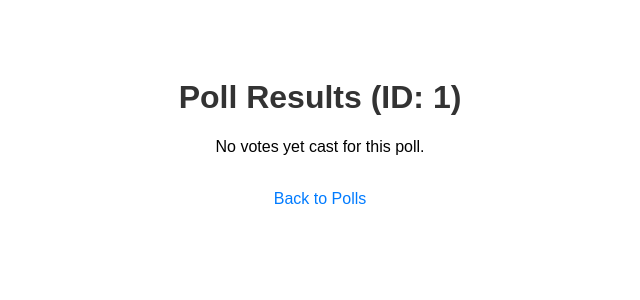
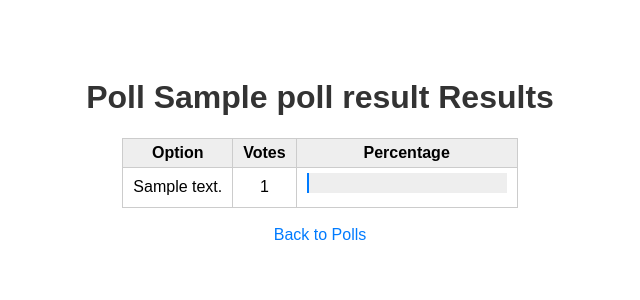
Before and after one commit to RococoCoding/python-poll, a Flask app: page /poll_results/1 in a window 1280 px wide. Shown: the top 300 px of the page, without its empty margins (320-960 px from the left). Run offline with Flask 3, Linux system fonts and the light colour scheme; a database or web service that is not in the repository returns one stand-in record (values such as "Sample title"); some libraries are stand-ins or nearby versions.

Commit message:
Clean up so everything's working

```diff
--- a/app.py
+++ b/app.py
@@ -40,9 +40,8 @@ def create_poll():
 
 @app.route("/polls")
 def polls():
-    polls = database.get_polls(connection)
-    print(polls)
-    return render_template("polls.html", polls=polls)
+    returned_polls = database.get_polls(connection)
+    return render_template("polls.html", polls=returned_polls)
 
 
 @app.route("/vote/<int:poll_id>", methods=["GET", "POST"])
@@ -63,8 +62,7 @@ def poll_results(poll_id):
         poll_and_votes = database.get_poll_and_vote_results(connection, poll_id)
     except DivisionByZero:
         poll_and_votes = []
-
-    return render_template("poll_results.html", poll_id=poll_id, results=poll_and_votes)
+    return render_template("poll_results.html", poll_id=poll_id, poll_title=poll_and_votes[0][0], results=poll_and_votes)
 
 
 if __name__ == "__main__":
--- a/database.py
+++ b/database.py
@@ -6,17 +6,33 @@ CREATE_OPTIONS = """CREATE TABLE IF NOT EXISTS options
 (id SERIAL PRIMARY KEY, option_text TEXT, poll_id INTEGER, FOREIGN KEY(poll_id) REFERENCES polls (id));"""
 CREATE_VOTES = """CREATE TABLE IF NOT EXISTS votes
 (username TEXT, option_id INTEGER, FOREIGN KEY(option_id) REFERENCES options (id));"""
-
+CREATE_VIEW_POLL_RESULTS = """CREATE VIEW poll_results AS
+SELECT
+    p.id AS poll_id,
+    p.title AS poll_title,
+    o.option_text,
+    COUNT(v.option_id) AS vote_count,
+    (COUNT(v.option_id) * 100.0 / SUM(COUNT(v.option_id)) OVER (PARTITION BY p.id)) AS vote_percentage
+FROM polls p
+JOIN options o ON p.id = o.poll_id
+LEFT JOIN votes v ON o.id = v.option_id
+GROUP BY p.id, p.title, o.option_text;
+"""
 
 SELECT_ALL_POLLS = "SELECT * FROM polls ORDER BY id DESC;"
-SELECT_POLL_WITH_OPTIONS = """SELECT * FROM polls
+SELECT_POLL_WITH_OPTIONS = """SELECT options.id, option_text FROM polls
 JOIN options ON polls.id = options.poll_id
 WHERE polls.id = %s;"""
+SELECT_POLL_WITH_RESULTS = """SELECT poll_title, option_text, vote_count, vote_percentage
+FROM poll_results
+WHERE poll_id = %s"""
+
 SELECT_LATEST_POLL = """SELECT * FROM polls
 JOIN options ON polls.id = options.poll_id
 WHERE polls.id = (
     SELECT id FROM polls ORDER BY id DESC LIMIT 1
 );"""
+SELECT_RANDOM_VOTE = "SELECT * FROM votes WHERE option_id = %s ORDER BY RANDOM() LIMIT 1"
 
 INSERT_POLL_RETURN_ID = "INSERT INTO polls (title, owner_username) VALUES (%s, %s) RETURNING id;"
 INSERT_OPTION = "INSERT INTO options (option_text, poll_id) VALUES %s;"
@@ -29,6 +45,7 @@ def create_tables(connection):
             cursor.execute(CREATE_POLLS)
             cursor.execute(CREATE_OPTIONS)
             cursor.execute(CREATE_VOTES)
+            # cursor.execute(CREATE_VIEW_POLL_RESULTS)
 
 
 def get_polls(connection):
@@ -55,13 +72,15 @@ def get_poll_details(connection, poll_id):
 def get_poll_and_vote_results(connection, poll_id):
     with connection:
         with connection.cursor() as cursor:
-            pass
+            cursor.execute(SELECT_POLL_WITH_RESULTS, (poll_id,))
+            return cursor.fetchall()
 
 
 def get_random_poll_vote(connection, option_id):
     with connection:
         with connection.cursor() as cursor:
-            pass
+            cursor.execute(SELECT_RANDOM_VOTE, (option_id,))
+            return cursor.fetchone()
 
 
 def create_poll(connection, title, owner, options):
@@ -77,4 +96,5 @@ def create_poll(connection, title, owner, options):
 def add_poll_vote(connection, username, option_id):
     with connection:
         with connection.cursor() as cursor:
+            print(username, option_id)
             cursor.execute(INSERT_VOTE, (username, option_id))
--- a/requirements.txt
+++ b/requirements.txt
@@ -1,2 +1,3 @@
 psycopg2-binary
 python-dotenv
+flask
--- a/templates/poll_results.html
+++ b/templates/poll_results.html
@@ -33,12 +33,31 @@
         color: #007BFF;
         text-decoration: none;
     }
+
+    .bar-graph {
+        display: inline-block;
+        width: 200px;
+        height: 20px;
+        background-color: #EEE;
+        position: relative;
+        margin-bottom: 5px;
+    }
+
+    .bar-graph-fill {
+        display: block;
+        height: 100%;
+        background-color: #007BFF;
+        position: absolute;
+        top: 0;
+        left: 0;
+    }
+
 </style>
 
-    <title>Poll Results</title>
+    <title>Poll {{ poll_title }} Results</title>
 </head>
 <body>
-    <h1>Poll Results (ID: {{ poll_id }})</h1>
+    <h1>Poll {{ poll_title }} Results</h1>
     {% if results %}
         <table>
             <tr>
@@ -48,9 +67,17 @@
             </tr>
             {% for result in results %}
                 <tr>
-                    <td>{{ result[1] }}</td>
-                    <td>{{ result[2] }}</td>
-                    <td>{{ result[3] }}%</td>
+                    <td>
+                        {{ result[1] }}
+                    </td>
+                    <td>
+                        {{ result[2] }}
+                    </td>
+                    <td>
+                        <div class="bar-graph">
+                            <div class="bar-graph-fill" style="width: {{ result[3] }}%;"></div>
+                        </div>
+                    </td>
                 </tr>
             {% endfor %}
         </table>
```
Also changed, not shown: templates/vote.html (+22 -4 lines).
